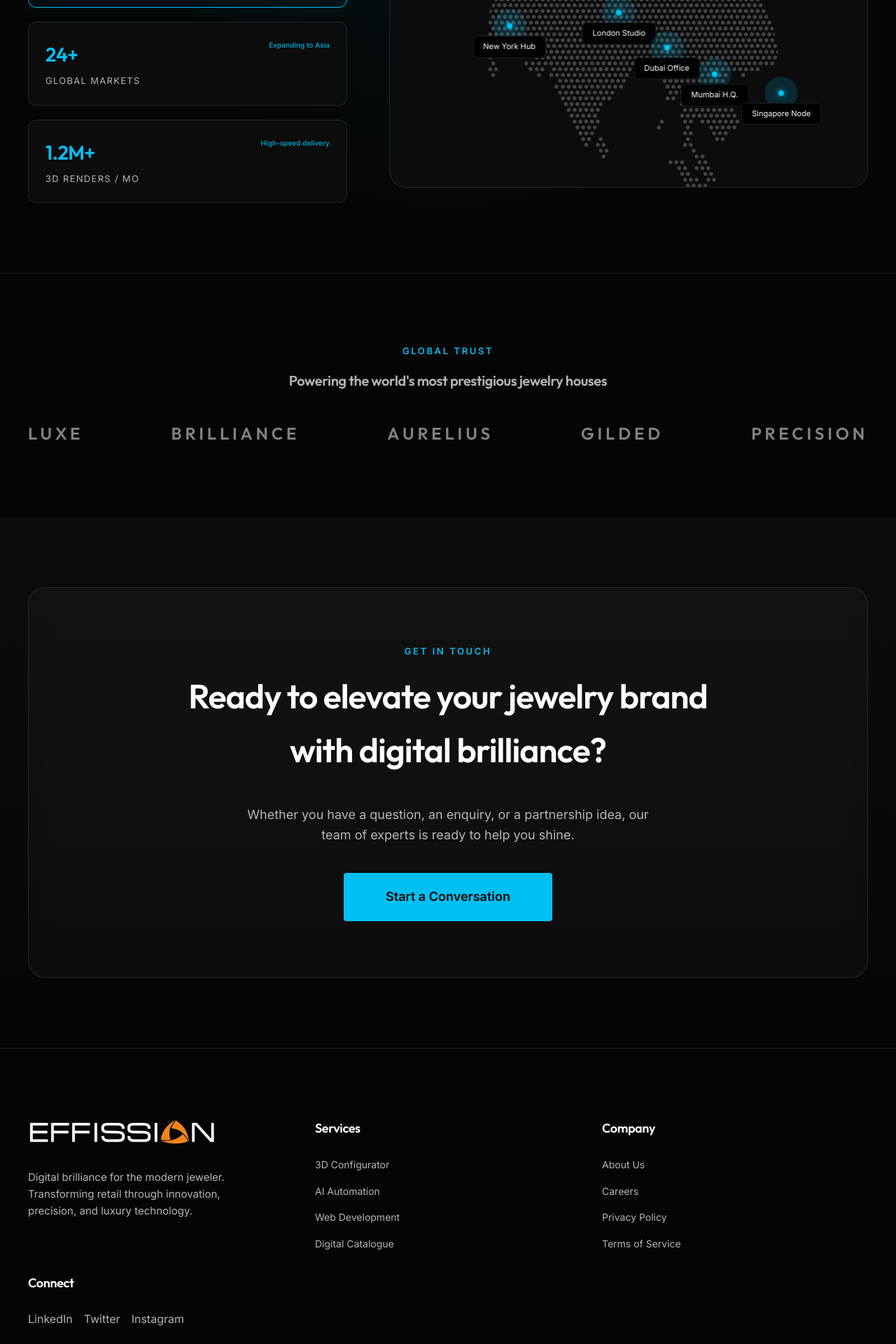
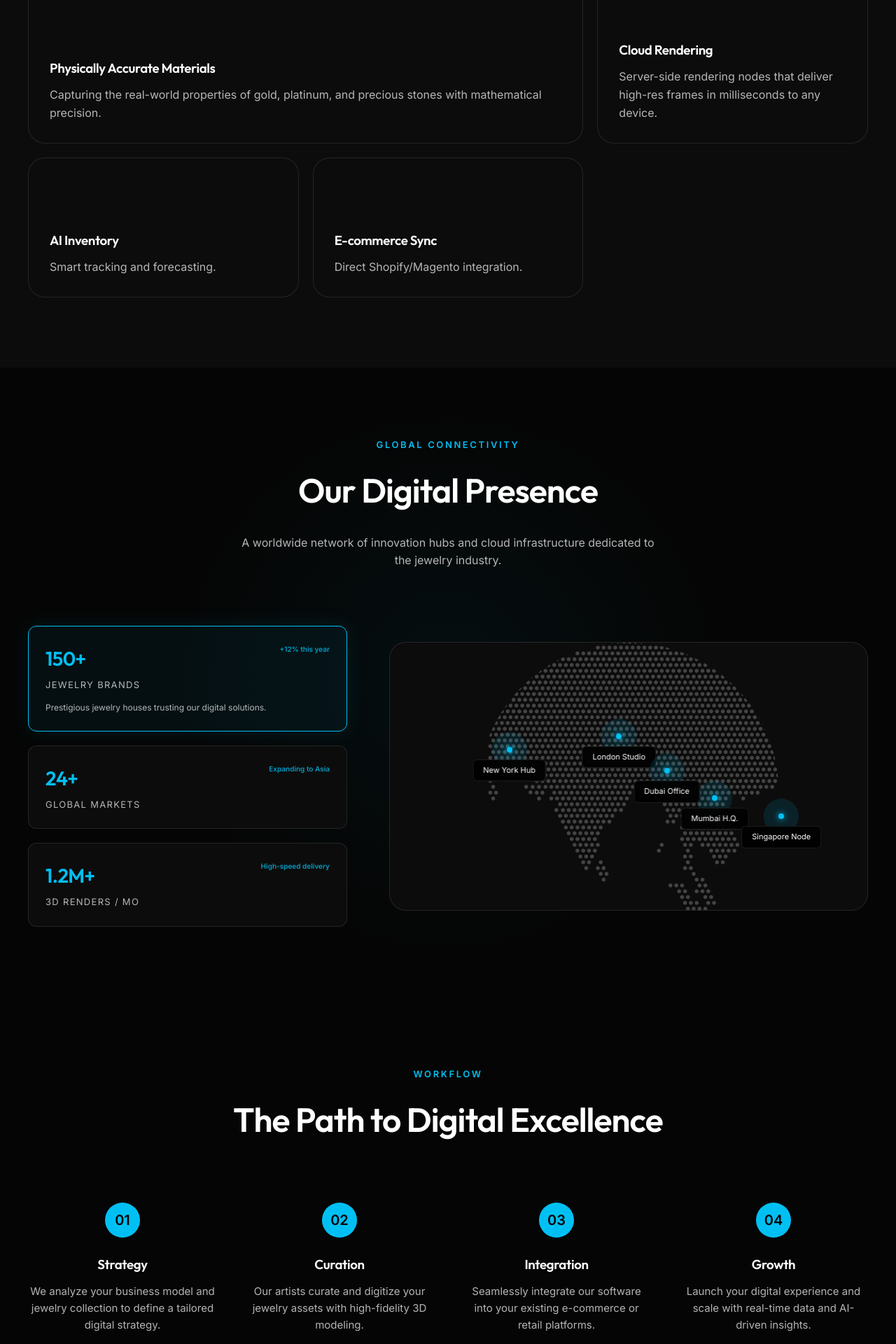
Before and after one commit to wndeepak31/effission-next, a Next.js app: page / in a window 1280 px wide. Shown: the part 3840-5760 px from the top of the page at 70% size. Built offline with nearby package versions, Linux system fonts and the light colour scheme; a web font is replaced by a local one.

Commit message:
Expansion: Added Features Bento Grid, Process Workflow, and Back to Top button

```diff
--- /dev/null
+++ b/app/components/BackToTop.jsx
@@ -0,0 +1,38 @@
+'use client';
+
+import { useState, useEffect } from 'react';
+
+const BackToTop = () => {
+  const [isVisible, setIsVisible] = useState(false);
+
+  useEffect(() => {
+    const toggleVisibility = () => {
+      if (window.scrollY > 300) {
+        setIsVisible(true);
+      } else {
+        setIsVisible(false);
+      }
+    };
+    window.addEventListener('scroll', toggleVisibility);
+    return () => window.removeEventListener('scroll', toggleVisibility);
+  }, []);
+
+  const scrollToTop = () => {
+    window.scrollTo({
+      top: 0,
+      behavior: 'smooth'
+    });
+  };
+
+  return (
+    <button
+      className={`back-to-top ${isVisible ? 'visible' : ''}`}
+      onClick={scrollToTop}
+      aria-label="Back to top"
+    >
+      <span style={{ fontSize: '24px' }}>↑</span>
+    </button>
+  );
+};
+
+export default BackToTop;
--- /dev/null
+++ b/app/components/Features.jsx
@@ -0,0 +1,35 @@
+'use client';
+
+const Features = () => {
+  return (
+    <section id="features" className="section" style={{ backgroundColor: 'var(--bg-secondary)' }}>
+      <div className="container">
+        <div className="section-header">
+          <span className="section-label">Innovation</span>
+          <h2 className="section-title">Beyond the Brilliance</h2>
+        </div>
+
+        <div className="bento-grid">
+          <div className="bento-item large">
+            <h3 style={{ marginBottom: '10px' }}>Physically Accurate Materials</h3>
+            <p style={{ color: 'var(--text-secondary)' }}>Capturing the real-world properties of gold, platinum, and precious stones with mathematical precision.</p>
+          </div>
+          <div className="bento-item tall">
+            <h3 style={{ marginBottom: '10px' }}>Cloud Rendering</h3>
+            <p style={{ color: 'var(--text-secondary)' }}>Server-side rendering nodes that deliver high-res frames in milliseconds to any device.</p>
+          </div>
+          <div className="bento-item">
+            <h3 style={{ marginBottom: '10px' }}>AI Inventory</h3>
+            <p style={{ color: 'var(--text-secondary)' }}>Smart tracking and forecasting.</p>
+          </div>
+          <div className="bento-item">
+            <h3 style={{ marginBottom: '10px' }}>E-commerce Sync</h3>
+            <p style={{ color: 'var(--text-secondary)' }}>Direct Shopify/Magento integration.</p>
+          </div>
+        </div>
+      </div>
+    </section>
+  );
+};
+
+export default Features;
--- /dev/null
+++ b/app/components/Process.jsx
@@ -0,0 +1,49 @@
+'use client';
+
+const Process = () => {
+  const steps = [
+    {
+      number: "01",
+      title: "Strategy",
+      desc: "We analyze your business model and jewelry collection to define a tailored digital strategy."
+    },
+    {
+      number: "02",
+      title: "Curation",
+      desc: "Our artists curate and digitize your jewelry assets with high-fidelity 3D modeling."
+    },
+    {
+      number: "03",
+      title: "Integration",
+      desc: "Seamlessly integrate our software into your existing e-commerce or retail platforms."
+    },
+    {
+      number: "04",
+      title: "Growth",
+      desc: "Launch your digital experience and scale with real-time data and AI-driven insights."
+    }
+  ];
+
+  return (
+    <section id="process" className="section">
+      <div className="container">
+        <div className="section-header">
+          <span className="section-label">Workflow</span>
+          <h2 className="section-title">The Path to Digital Excellence</h2>
+        </div>
+
+        <div className="process-grid">
+          {steps.map((step, index) => (
+            <div key={index} className="process-step">
+              <div className="step-number">{step.number}</div>
+              <h3 style={{ marginBottom: '12px' }}>{step.title}</h3>
+              <p style={{ color: 'var(--text-secondary)', fontSize: '15px' }}>{step.desc}</p>
+            </div>
+          ))}
+        </div>
+      </div>
+    </section>
+  );
+};
+
+export default Process;
--- a/app/globals.css
+++ b/app/globals.css
@@ -581,3 +581,107 @@ ul {
   backdrop-filter: blur(4px);
   color: #fff;
 }
+/* Process Section */
+.process-grid {
+  display: grid;
+  grid-template-columns: repeat(auto-fit, minmax(250px, 1fr));
+  gap: 40px;
+  position: relative;
+}
+
+.process-step {
+  text-align: center;
+  position: relative;
+}
+
+.step-number {
+  width: 50px;
+  height: 50px;
+  background: var(--accent-primary);
+  color: #000;
+  border-radius: 50%;
+  display: flex;
+  align-items: center;
+  justify-content: center;
+  font-weight: bold;
+  margin: 0 auto 24px;
+  font-size: 20px;
+  box-shadow: 0 0 20px var(--accent-glow);
+}
+
+/* Bento Features Grid */
+.bento-grid {
+  display: grid;
+  grid-template-columns: repeat(3, 1fr);
+  grid-auto-rows: 200px;
+  gap: 20px;
+}
+
+.bento-item {
+  padding: 30px;
+  border-radius: 24px;
+  background: var(--bg-secondary);
+  border: 1px solid var(--glass-border);
+  display: flex;
+  flex-direction: column;
+  justify-content: flex-end;
+  transition: var(--transition-smooth);
+}
+
+.bento-item:hover {
+  border-color: var(--accent-primary);
+  transform: scale(1.02);
+}
+
+.bento-item.large {
+  grid-column: span 2;
+  grid-row: span 2;
+}
+
+.bento-item.tall {
+  grid-row: span 2;
+}
+
+/* Back to Top Button */
+.back-to-top {
+  position: fixed;
+  bottom: 40px;
+  right: 40px;
+  width: 50px;
+  height: 50px;
+  background: rgba(255, 255, 255, 0.05);
+  backdrop-filter: blur(10px);
+  border: 1px solid var(--glass-border);
+  border-radius: 50%;
+  color: #fff;
+  display: flex;
+  align-items: center;
+  justify-content: center;
+  cursor: pointer;
+  z-index: 1000;
+  opacity: 0;
+  visibility: hidden;
+  transition: var(--transition-smooth);
+}
+
+.back-to-top.visible {
+  opacity: 1;
+  visibility: visible;
+}
+
+.back-to-top:hover {
+  background: var(--accent-primary);
+  color: #000;
+  transform: translateY(-5px);
+}
+
+@media (max-width: 768px) {
+  .bento-grid {
+    grid-template-columns: 1fr;
+    grid-auto-rows: auto;
+  }
+  .bento-item.large, .bento-item.tall {
+    grid-column: span 1;
+    grid-row: span 1;
+  }
+}
--- a/app/page.jsx
+++ b/app/page.jsx
@@ -2,10 +2,13 @@ import Header from './components/Header';
 import Hero from './components/Hero';
 import AboutUs from './components/AboutUs';
 import Services from './components/Services';
+import Features from './components/Features';
 import Footprint from './components/Footprint';
+import Process from './components/Process';
 import TrustSection from './components/TrustSection';
 import Contact from './components/Contact';
 import Footer from './components/Footer';
+import BackToTop from './components/BackToTop';
 
 export default function Home() {
   return (
@@ -14,10 +17,13 @@ export default function Home() {
       <Hero />
       <AboutUs />
       <Services />
+      <Features />
       <Footprint />
+      <Process />
       <TrustSection />
       <Contact />
       <Footer />
+      <BackToTop />
     </>
   );
 }
```
